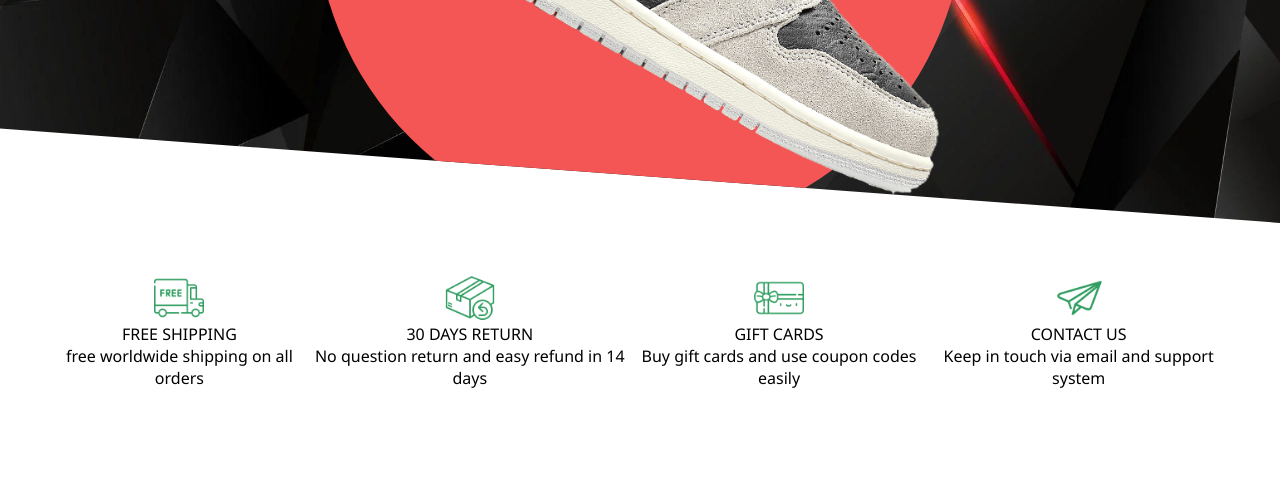
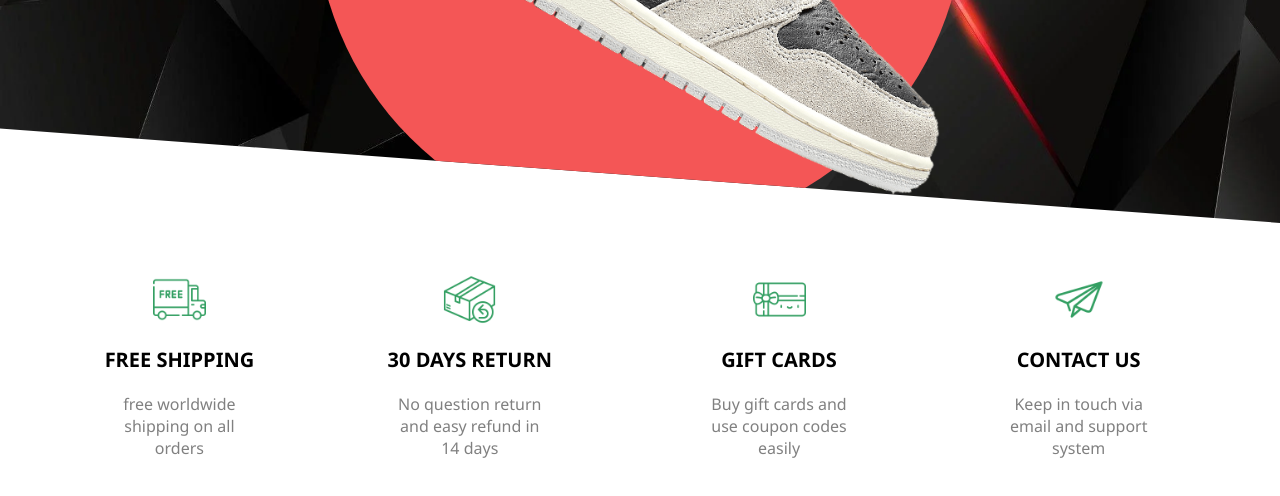
Before and after one commit to Rahulgrover01/Nike-Shoes-E-commerce-website, a plain HTML site: page index.html in a window 1280 px wide. Shown: the part 526-1022 px from the top of the page. Before the commit the page ends 965 px from the top, so only its background shows below. Drawn offline with Linux system fonts and the light colour scheme.

Commit message:
adding some features

```diff
--- a/style.css
+++ b/style.css
@@ -179,8 +179,10 @@ nav{
     padding: 50px;
 }
 .featureIcon{
-    height: 50px;
-    width: 50px;
+    height: 53px;
+     width: 53px;
+    /* background-color: rgb(213, 106, 106);
+    border-radius: 50px; */
 }
 .feature{
     display: flex;
@@ -189,3 +191,13 @@ nav{
     text-align: center;
     /* justify-content: space-between; */
 }
+.featureTitle{
+    font-weight: 600;
+    font-size: 20px;
+    margin: 20px;
+}
+.featureDesc{
+    color: gray;
+    width: 50%;
+    height: 100px;
+}
```
